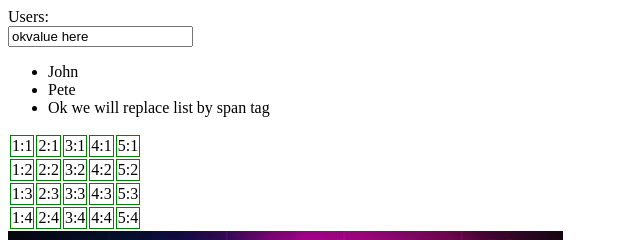
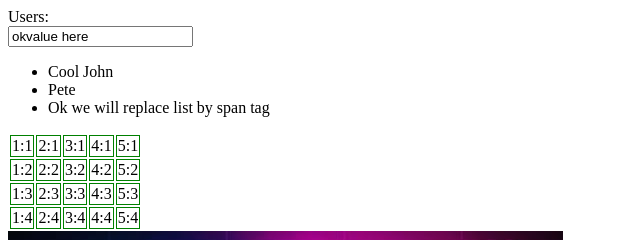
Before and after one commit to JackyLe92/background-generator, a plain HTML site: page index.html in a window 1280 px wide. Shown: the top 240 px of the page, 0-640 px from the left. Drawn offline with Linux system fonts and the light colour scheme.

Commit message:
changing list item

```diff
--- a/index.html
+++ b/index.html
@@ -1,18 +1,20 @@
 <!DOCTYPE html>
 <html>
+
 <head>
   <meta charset="utf-8" />
   <meta name="viewport" content="width=device-width, initial-scale=1" />
   <title>Dom Tree</title>
   <link rel="stylesheet" type="text/css" href="style.css" />
 </head>
+
 <body>
   <!-- This is the comment -->
   <div>Users:</div>
   <input class="inputNe" type="text" id="eleme" value="okvalue here" />
 
   <ul>
-      <li>John</li>
+    <li>Cool John</li>
     <li id="elemHidden">Pete</li>
 
     <li>Ok we will replace list by <span>span tag</span></li>
@@ -53,4 +55,5 @@
 
   <script src="nodeProperties.js"></script>
 </body>
+
 </html>
```
Lines whose indentation alone changed are shown as unchanged.
